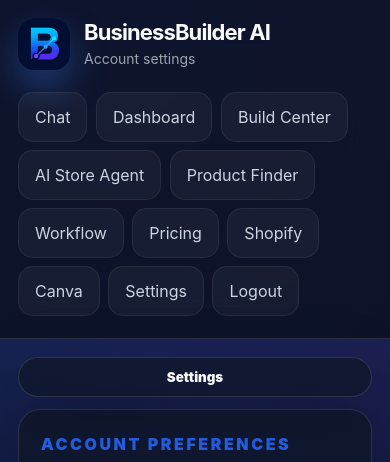
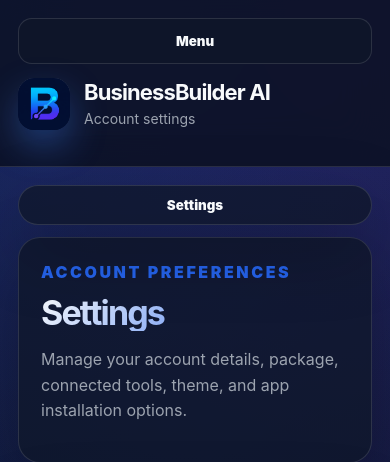
Before and after one commit to olwakhendamse18-commits/businessbuilder-ai, a Flask app: page /settings in a window 390 px wide. Shown: the top 462 px of the page. Run offline with Flask 3, Linux system fonts and the light colour scheme; the visitor is signed in with stand-in values (Sample User, id 1); data that the repository does not hold is empty; some libraries are stand-ins or nearby versions.

Commit message:
Polish website and add PWA settings

```diff
--- a/static/style.css
+++ b/static/style.css
@@ -1818,6 +1818,15 @@ a {
         border-bottom: 1px solid var(--border-soft);
     }
 
+    .mobile-nav-ready .mobile-nav-toggle {
+        display: block;
+    }
+
+    .mobile-nav-ready .sidebar:not(.mobile-nav-open) > a,
+    .mobile-nav-ready .sidebar:not(.mobile-nav-open) > .tool-box {
+        display: none;
+    }
+
     .sidebar > a {
         display: inline-flex;
         margin: 4px 4px 4px 0;
@@ -2398,6 +2407,19 @@ html[data-theme="light"] .auth-body {
     display: none;
 }
 
+.mobile-nav-toggle {
+    display: none;
+    width: 100%;
+    min-height: 46px;
+    margin-bottom: 14px;
+    border: 1px solid var(--border);
+    border-radius: 14px;
+    color: var(--text);
+    background: var(--surface);
+    font-weight: 900;
+    cursor: pointer;
+}
+
 html[data-theme="light"] .business-plan-document {
     background: #ffffff;
 }
--- a/templates/_app_scripts.html
+++ b/templates/_app_scripts.html
@@ -1,5 +1,23 @@
 <script>
     (function() {
+        const sidebar = document.querySelector(".sidebar");
+
+        if (sidebar) {
+            document.documentElement.classList.add("mobile-nav-ready");
+
+            const navButton = document.createElement("button");
+            navButton.type = "button";
+            navButton.className = "mobile-nav-toggle";
+            navButton.setAttribute("aria-expanded", "false");
+            navButton.textContent = "Menu";
+            sidebar.insertBefore(navButton, sidebar.firstChild);
+
+            navButton.addEventListener("click", function() {
+                const isOpen = sidebar.classList.toggle("mobile-nav-open");
+                navButton.setAttribute("aria-expanded", isOpen ? "true" : "false");
+            });
+        }
+
         const toggle = document.getElementById("settingsMenuToggle");
         const menu = document.getElementById("settingsMenu");
 
--- a/templates/settings.html
+++ b/templates/settings.html
@@ -119,6 +119,7 @@
             <p class="eyebrow">Progressive Web App</p>
             <h2>Install BusinessBuilder AI</h2>
             <p>When your browser supports installation, use the Install App button in the settings menu or browser address bar to add BusinessBuilder AI to your device.</p>
+            <button type="button" class="secondary-button install-app-button" hidden>Install App</button>
         </section>
     </main>
 </div>
```
